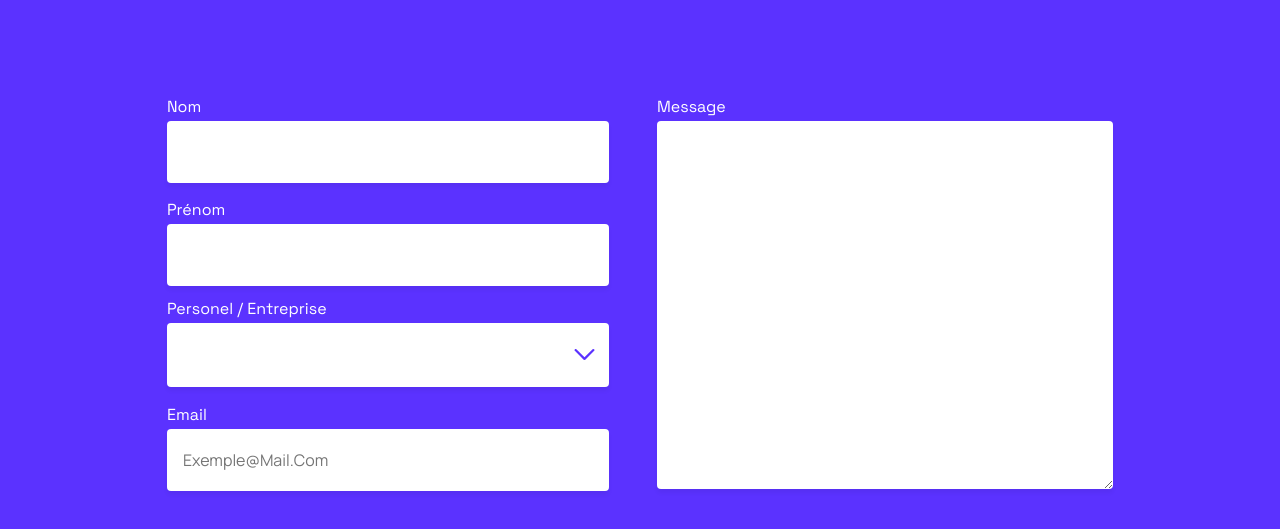
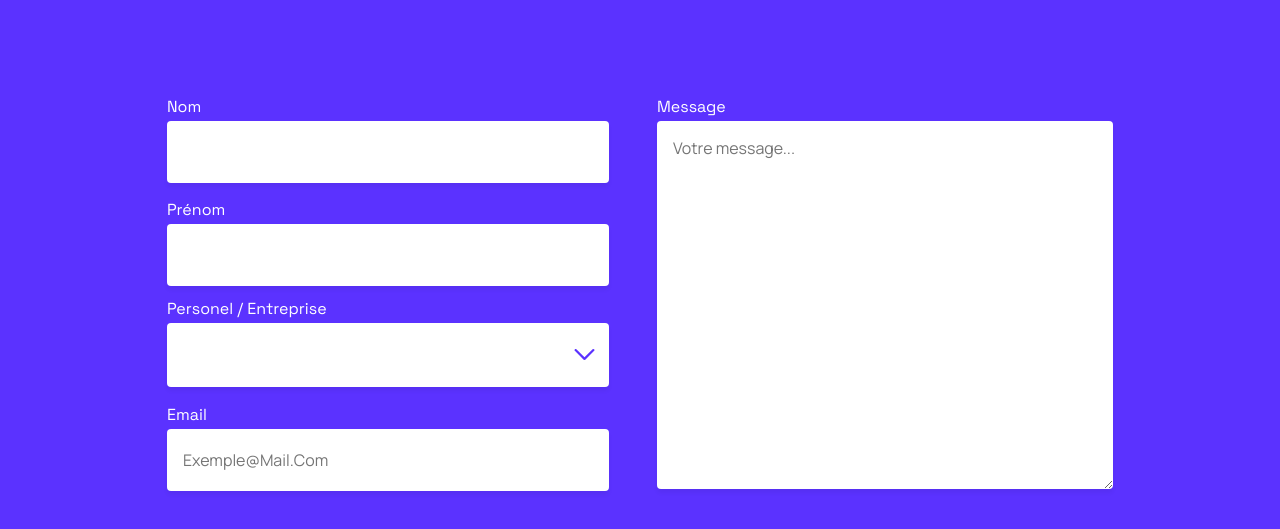
Before and after one commit to genkirank/projetOc9, a React (Create React App) app: page / in a window 1280 px wide. Shown: the part 6640-7169 px from the top of the page. Built offline with nearby package versions, Linux system fonts and the light colour scheme.

Commit message:
Rajout du placeholder pour voir apparaître (votre message) dans la zone de texte

```diff
--- a/src/components/Field/index.js
+++ b/src/components/Field/index.js
@@ -22,7 +22,7 @@ const Field = ({ type = FIELD_TYPES.INPUT_TEXT, label, name, placeholder ,onChan
       );
       break;
     case FIELD_TYPES.TEXTAREA:
-      component = <textarea name={name} data-testid="field-testid"
+      component = <textarea name={name} data-testid="field-testid" placeholder={placeholder}
       onChange={onChange}
       />;
       break;
```
